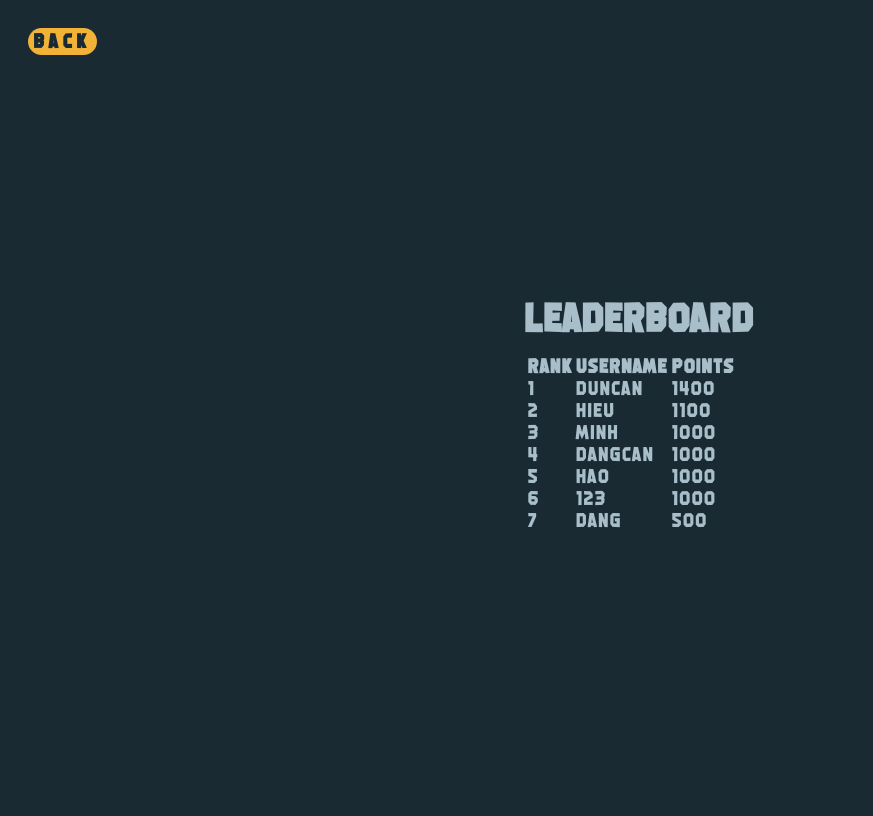
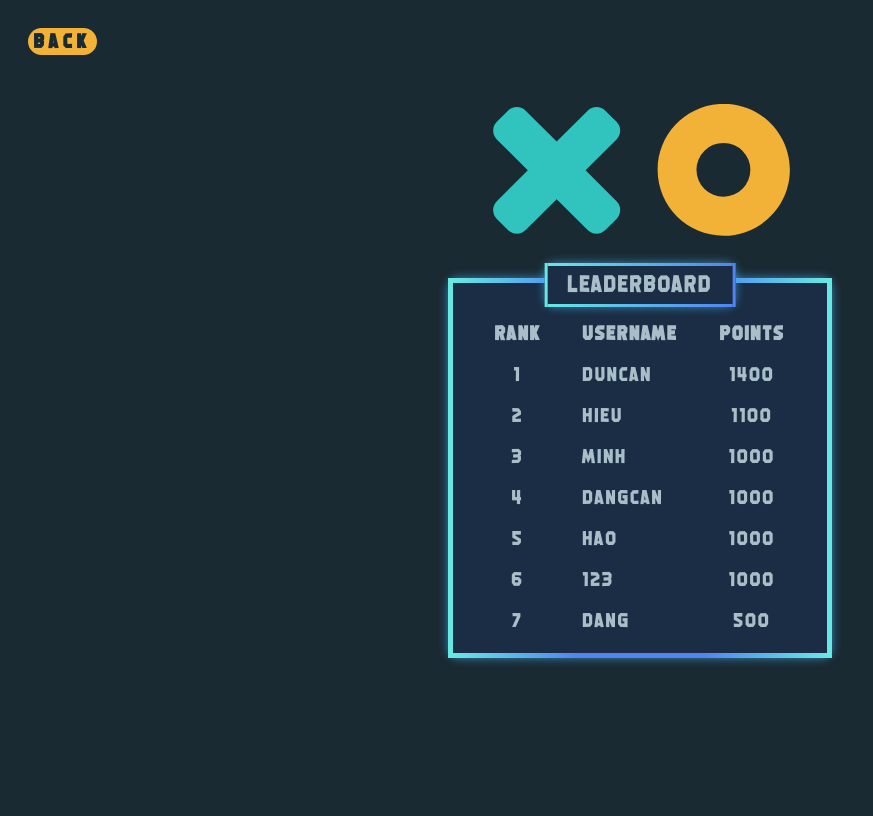
Before and after one commit to MinHius/Software-Engineering, a Flask app: page /leaderboard in a window 1280 px wide. Shown: the whole page, without its empty margins (0-873 px from the left). Run offline with Flask 3, Linux system fonts and the light colour scheme; data comes from the database, SQL or seed files in the repository; both versions use the stored data as it was after the commit; some libraries are stand-ins or nearby versions.

Commit message:
leaderboard style

```diff
--- a/Tic_Tac_Toe/static/base.css
+++ b/Tic_Tac_Toe/static/base.css
@@ -221,3 +221,44 @@
 .back-button:hover {
     background-color: #e0e0e0; /* Change this to your desired hover color */
 }
+
+.leaderboard-container {
+    margin-top: 120px;
+    background-color: #1a2d44;
+    border-radius: 10px;
+    padding: 20px;
+    position: relative;
+    box-shadow: 0 0 10px #48b2efaa;
+    border: 5px solid;
+    border-image-source: linear-gradient(to right, #65e9e4, #4f84f4, #4f84f4, #65e9e4);
+    border-image-slice: 1;
+
+}
+
+.leaderboard-container::before {
+    content: 'LEADERBOARD';
+    position: absolute;
+    top: -20px;
+    left: 50%;
+    transform: translateX(-50%);
+    background-color: #1a2d44;
+    box-shadow: 0 0 10px #48b2efaa;
+    padding: 10px 20px;
+    border-radius: 10px;
+    font-size: 1.2em;
+    border: 3px solid;
+    border-image-source: linear-gradient(to right, #65e9e4, #4f84f4);
+    border-image-slice: 1;
+}
+
+.thead {
+    padding-top: 20px   ;
+    padding-left: 20px;
+    padding-right: 20px;
+    letter-spacing: 2px;
+}
+
+.row {
+    border-bottom:2px solid #65e9e4;
+    margin-bottom: 10px;
+}
--- a/Tic_Tac_Toe/templates/main_pages/custom.html
+++ b/Tic_Tac_Toe/templates/main_pages/custom.html
@@ -2,10 +2,11 @@
 <style>
 .gfg{
     font-size: 25px;
-    color: red;
+    color: black;
     font-style: italic;
 }
 </style>
+<button class="back-button" onclick="window.history.back()" style="position: absolute; top: 20px; left: 20px;">Back</button>
 <div class="container">
     <div class="row">
         <h2>User Profile</h2>
--- a/Tic_Tac_Toe/templates/main_pages/leaderboard.html
+++ b/Tic_Tac_Toe/templates/main_pages/leaderboard.html
@@ -1,22 +1,36 @@
 {% extends 'base.html' %} {% block content %}
 <button class="back-button" onclick="window.history.back()" style="position: absolute; top: 20px; left: 20px;">Back</button>
-<h1>Leaderboard</h1>
+
+<div class="leaderboard-container">
+    <div style="
+    position: absolute;
+    top: -30%;
+    left: 50%;
+    transform: translate(-50%, -50%);
+    width: 300px; /* Adjust width as needed */
+">
+<img src="static/svg/logo.svg">
+</div>
 <table>
     <thead>
         <tr>
-            <th>Rank</th>
-            <th>Username</th>
-            <th>Points</th>
+            <th class="thead">Rank</th>
+            <th class="thead">Username</th>
+            <th class="thead">Points</th>
         </tr>
     </thead>
     <tbody>
-        {% for username, rankpoint in leaderboard_data %}
-        <tr>
-            <td>{{ loop.index }}</td>
-            <td>{{ username }}</td>
-            <td>{{ rankpoint }}</td>
+        {% for username, rankpoint in leaderboard_data[:10] %}
+        <tr class="row">
+            <td class="thead" style="text-align: center;">{{ loop.index }}</td>
+            <td class="thead">{{ username }}</td>
+            <td class="thead" style="text-align: center;">{{ rankpoint }}</td>
         </tr>
         {% endfor %}
+
     </tbody>
+
 </table>
+
+</div>
 {% endblock %}
```
Also changed, not shown: Tic_Tac_Toe/database.db.
